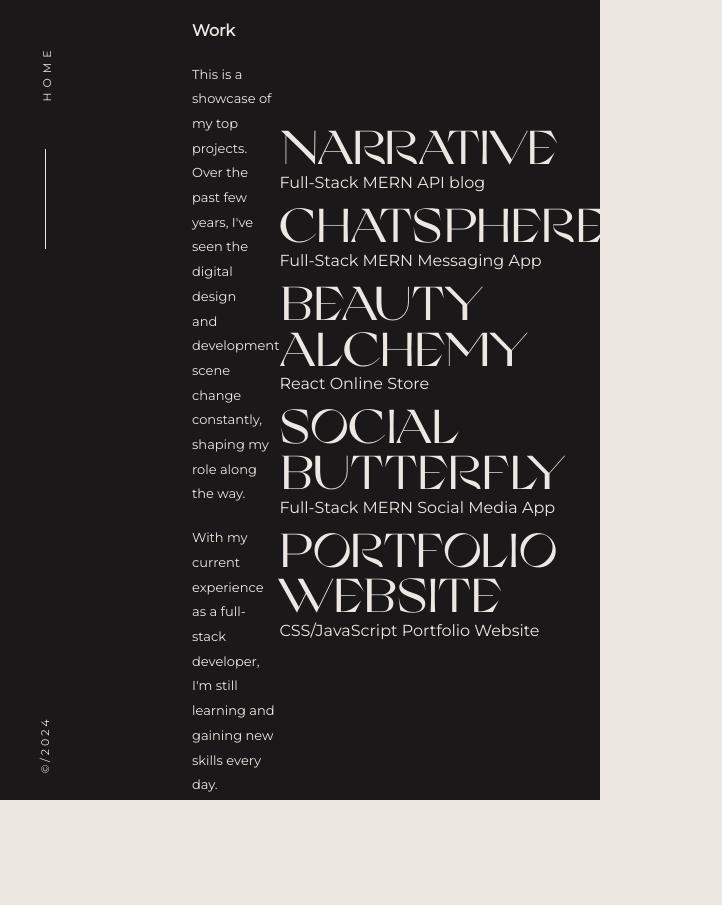
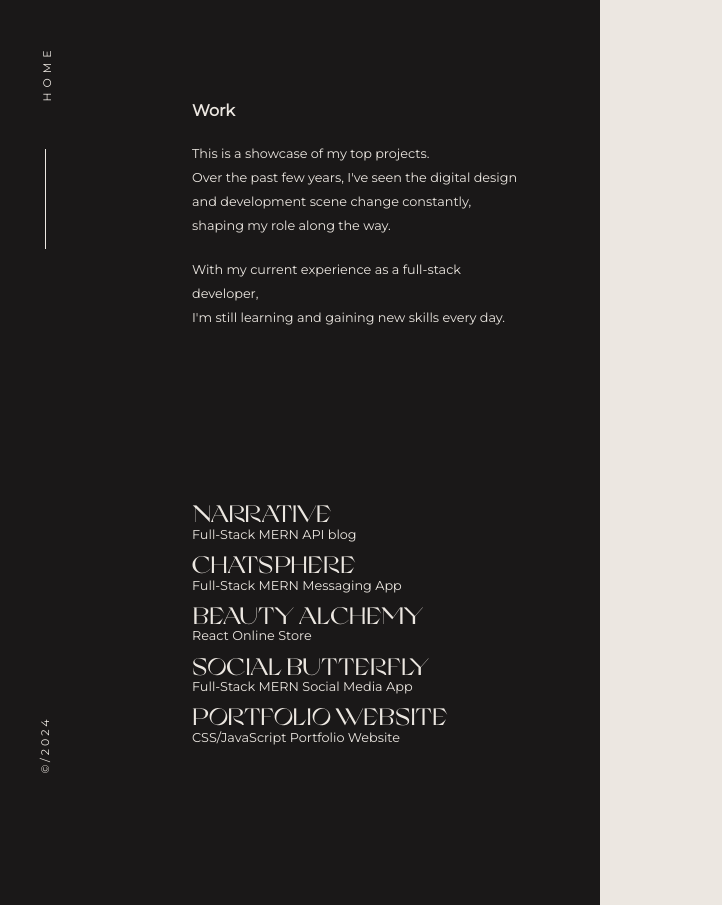
Before and after one commit to victoriakapelush/React-Portfolio-Website, a React (Vite) app: page /work in a window 600 px wide. Shown: the whole page, 722 px wide, since content can reach past the window. Before the commit the page ends 800 px from the top, so only its background shows below. Built offline with nearby package versions, Linux system fonts and the light colour scheme.

Commit message:
Change layout of work page responside design

```diff
--- a/src/components/Work.jsx
+++ b/src/components/Work.jsx
@@ -21,15 +21,15 @@ function Work() {
           <p>With my current experience as a full-stack developer, <br />I'm still learning and gaining new skills every day.</p>
         </div>
         <div className='flex-column work-links'>
-          <a class="link-work-name" href="https://narrative-blog.onrender.com" target='_blank'>Narrative</a>
+          <a className="link-work-name" href="https://narrative-blog.onrender.com" target='_blank'>Narrative</a>
           <a className="gh-link" href="https://github.com/victoriakapelush/Narrative" target='_blank'>Full-Stack MERN API blog</a>
-          <a class="link-work-name" href="https://chatsphere-3sxt.onrender.com" target='_blank'>Chatsphere</a>
+          <a className="link-work-name" href="https://chatsphere-3sxt.onrender.com" target='_blank'>Chatsphere</a>
           <a className="gh-link" href="https://github.com/victoriakapelush/ChatSphere" target='_blank'>Full-Stack MERN Messaging App</a>
-          <a class="link-work-name" href="https://beauty-alchemy.netlify.app" target='_blank'>Beauty Alchemy</a>
+          <a className="link-work-name" href="https://beauty-alchemy.netlify.app" target='_blank'>Beauty Alchemy</a>
           <a className="gh-link" href="https://github.com/victoriakapelush/Beauty-Alchemy" target='_blank'>React Online Store</a>
-          <a class="link-work-name" href="https://narrative-blog.onrender.com" target='_blank'>Social Butterfly</a>
+          <a className="link-work-name" href="https://narrative-blog.onrender.com" target='_blank'>Social Butterfly</a>
           <a className="gh-link" href="https://github.com/victoriakapelush/Social-Butterfly" target='_blank'>Full-Stack MERN Social Media App</a>
-          <a class="link-work-name" href="https://mksocials.com" target='_blank'>Portfolio Website</a>
+          <a className="link-work-name" href="https://mksocials.com" target='_blank'>Portfolio Website</a>
           <a className="gh-link" href="https://github.com/victoriakapelush/Portfolio-Website" target='_blank'>CSS/JavaScript Portfolio Website</a>
         </div>
       </div>
--- a/src/style/index.css
+++ b/src/style/index.css
@@ -186,6 +186,7 @@ h1, p {
   color: var(--offwhite);
   justify-content: center;
   margin-left: 15rem;
+  height: 100%;
 }
 
 .contact-main-info h1 {
@@ -196,7 +197,7 @@ h1, p {
 }
 
 .contact-main-info p {
-  font-size: 13px;
+  font-size: .8rem;
   font-weight: 400;
   line-height: 1.9em;
   margin: 0;
@@ -409,4 +410,30 @@ body {
     font-size: 3rem;
   }
 
+  .contact-index-page-container {
+    height: auto;
+  }
+
+  .work-links {
+    margin: 0;
+    margin-bottom: 10rem;
+    height: auto;
+  }
+
+  .contact-main-info {
+    flex-direction: column;
+    height: 100%;
+    max-width: 100%;
+    margin-top: 5rem;
+  }
+
+  .link-work-name {
+    font-size: 1.5rem !important;
+  }
+
+  .gh-link {
+    font-size: .8rem;
+  }
+
+
 }
```
